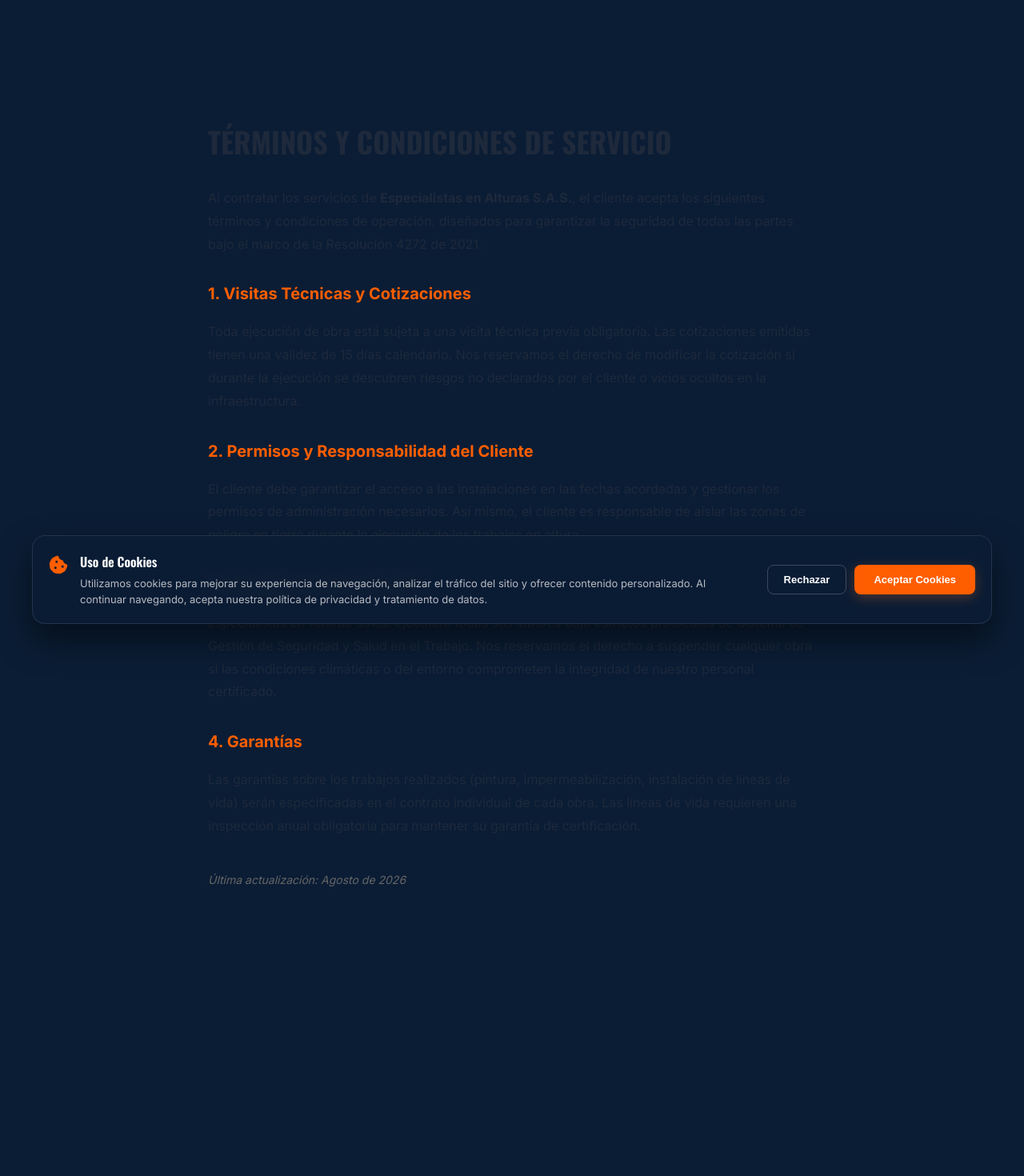
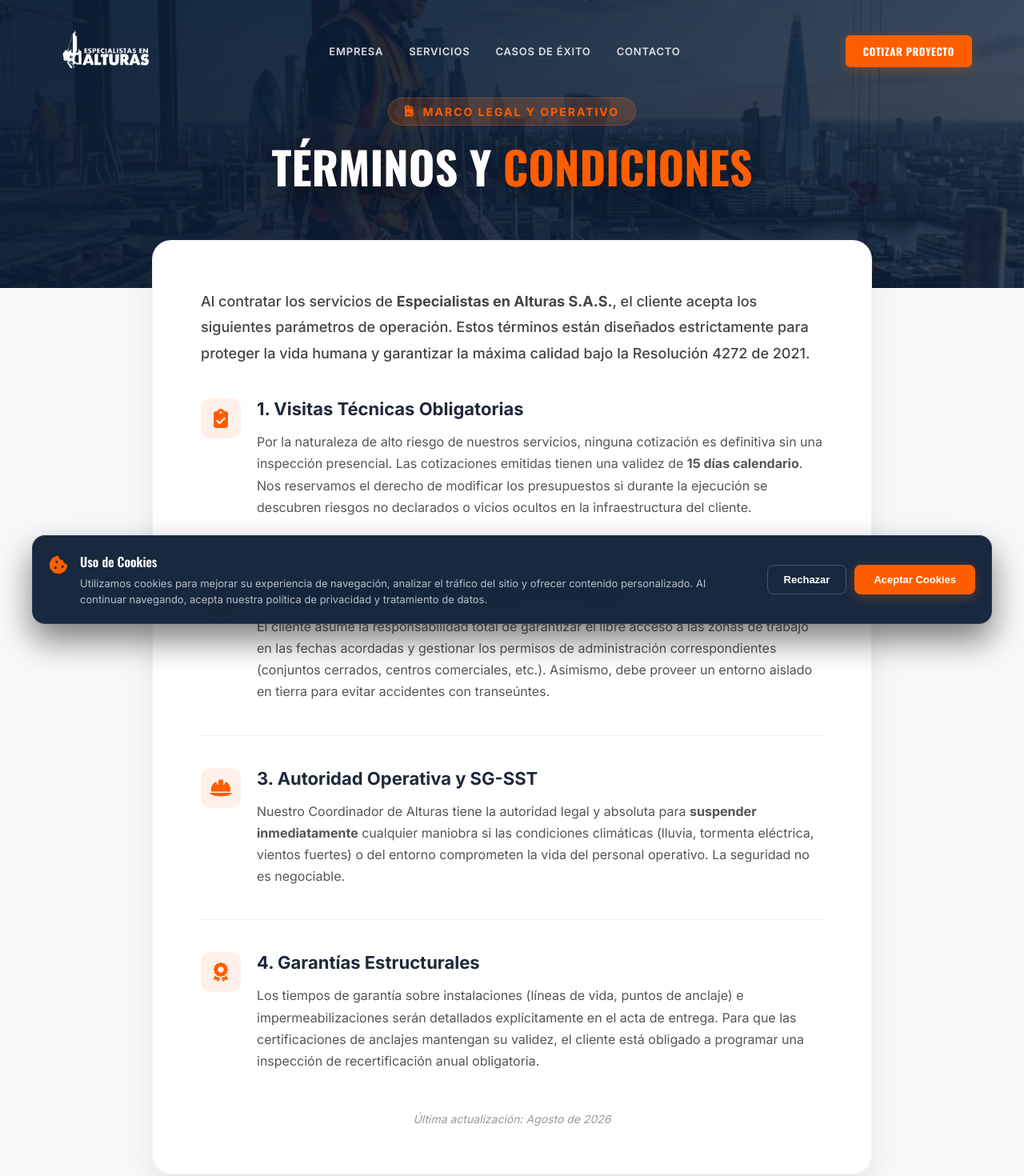
Before and after one commit to dpc2802/ESP_EN_ALTURAS, a Next.js app: page /terminos-y-condiciones in a window 1280 px wide. Shown: the top 1470 px of the page at 80% size. Before the commit the page ends 1192 px from the top, so only its background shows below. Built offline with nearby package versions, Linux system fonts and the light colour scheme.

Commit message:
style: completely redesign privacy and terms pages to premium UI

```diff
--- a/src/app/terminos-y-condiciones/page.js
+++ b/src/app/terminos-y-condiciones/page.js
@@ -1,44 +1,119 @@
-export const metadata = {
-  title: 'Términos y Condiciones | Especialistas en Alturas SAS',
-  description: 'Términos y condiciones de prestación de servicios de Especialistas en Alturas SAS.',
+"use client";
+import { motion } from "framer-motion";
+import Image from "next/image";
+import Header from "../components/Header";
+import Footer from "../components/Footer";
+
+const fadeUp = {
+  hidden: { opacity: 0, y: 30 },
+  show: { opacity: 1, y: 0, transition: { duration: 0.6, ease: "easeOut" } }
 };
 
 export default function TerminosYCondiciones() {
   return (
-    <main style={{ padding: '150px 20px 80px', maxWidth: '800px', margin: '0 auto', color: 'var(--navy)', minHeight: '100vh' }}>
-      <h1 style={{ fontSize: '36px', fontWeight: 900, marginBottom: '30px', color: 'var(--navy)', fontFamily: 'var(--font-head)' }}>
-        TÉRMINOS Y CONDICIONES DE SERVICIO
-      </h1>
+    <>
+      <Header />
+      <main style={{ background: '#f8f9fa', minHeight: '100vh', paddingBottom: '100px' }}>
 
-      <div style={{ lineHeight: '1.8', fontSize: '16px' }}>
-        <p style={{ marginBottom: '20px' }}>
-          Al contratar los servicios de <strong>Especialistas en Alturas S.A.S.</strong>, el cliente acepta los siguientes términos y condiciones de operación, diseñados para garantizar la seguridad de todas las partes bajo el marco de la Resolución 4272 de 2021.
-        </p>
+        {/* Premium Hero Section */}
+        <section style={{ position: 'relative', height: '45vh', minHeight: '350px', display: 'flex', alignItems: 'center', justifyContent: 'center', overflow: 'hidden' }}>
+          <div style={{ position: 'absolute', inset: 0, zIndex: 0 }}>
+            <Image src="/assets/hero_heights.jpg" alt="Términos y Condiciones Background" fill style={{ objectFit: 'cover' }} priority />
+          </div>
+          <div style={{ position: 'absolute', inset: 0, background: 'linear-gradient(to right, rgba(11,29,53,0.95), rgba(11,29,53,0.8))', zIndex: 1 }} />
 
-        <h3 style={{ fontSize: '20px', fontWeight: 700, margin: '30px 0 15px', color: 'var(--orange)' }}>1. Visitas Técnicas y Cotizaciones</h3>
-        <p style={{ marginBottom: '20px' }}>
-          Toda ejecución de obra está sujeta a una visita técnica previa obligatoria. Las cotizaciones emitidas tienen una validez de 15 días calendario. Nos reservamos el derecho de modificar la cotización si durante la ejecución se descubren riesgos no declarados por el cliente o vicios ocultos en la infraestructura.
-        </p>
+          <motion.div
+            initial="hidden" animate="show" variants={fadeUp}
+            style={{ position: 'relative', zIndex: 2, textAlign: 'center', padding: '0 20px', width: '100%', maxWidth: '800px' }}
+          >
+            <div style={{ display: 'inline-flex', alignItems: 'center', gap: '10px', background: 'rgba(243,107,34,0.2)', padding: '8px 20px', borderRadius: '30px', color: 'var(--orange)', fontWeight: 700, fontSize: '14px', letterSpacing: '2px', textTransform: 'uppercase', marginBottom: '20px', border: '1px solid rgba(243,107,34,0.3)' }}>
+              <i className="fa-solid fa-file-contract"></i> Marco Legal y Operativo
+            </div>
+            <h1 style={{ color: '#fff', fontSize: 'clamp(32px, 5vw, 56px)', fontFamily: 'var(--font-head)', fontWeight: 900, lineHeight: 1.1, textTransform: 'uppercase', textShadow: '0 10px 30px rgba(0,0,0,0.5)' }}>
+              Términos y <span style={{ color: 'var(--orange)' }}>Condiciones</span>
+            </h1>
+          </motion.div>
+        </section>
 
-        <h3 style={{ fontSize: '20px', fontWeight: 700, margin: '30px 0 15px', color: 'var(--orange)' }}>2. Permisos y Responsabilidad del Cliente</h3>
-        <p style={{ marginBottom: '20px' }}>
-          El cliente debe garantizar el acceso a las instalaciones en las fechas acordadas y gestionar los permisos de administración necesarios. Así mismo, el cliente es responsable de aislar las zonas de peligro en tierra durante la ejecución de los trabajos en altura.
-        </p>
+        {/* Content Section */}
+        <div style={{ position: 'relative', zIndex: 10, marginTop: '-60px', padding: '0 20px' }}>
+          <motion.div
+            initial={{ opacity: 0, y: 40 }} animate={{ opacity: 1, y: 0 }} transition={{ delay: 0.2, duration: 0.6 }}
+            style={{ maxWidth: '900px', margin: '0 auto', background: '#fff', borderRadius: '24px', padding: 'clamp(30px, 5vw, 60px)', boxShadow: '0 20px 40px rgba(0,0,0,0.08)', border: '1px solid rgba(0,0,0,0.05)' }}
+          >
+            <p style={{ fontSize: '18px', lineHeight: '1.8', color: '#444', marginBottom: '40px', fontWeight: 500 }}>
+              Al contratar los servicios de <strong style={{ color: 'var(--navy)' }}>Especialistas en Alturas S.A.S.</strong>, el cliente acepta los siguientes parámetros de operación. Estos términos están diseñados estrictamente para proteger la vida humana y garantizar la máxima calidad bajo la Resolución 4272 de 2021.
+            </p>
 
-        <h3 style={{ fontSize: '20px', fontWeight: 700, margin: '30px 0 15px', color: 'var(--orange)' }}>3. Cumplimiento de SG-SST</h3>
-        <p style={{ marginBottom: '20px' }}>
-          Especialistas en Alturas S.A.S. ejecutará todas sus labores bajo estrictos protocolos de Sistema de Gestión de Seguridad y Salud en el Trabajo. Nos reservamos el derecho a suspender cualquier obra si las condiciones climáticas o del entorno comprometen la integridad de nuestro personal certificado.
-        </p>
+            <div style={{ display: 'flex', flexDirection: 'column', gap: '40px' }}>
 
-        <h3 style={{ fontSize: '20px', fontWeight: 700, margin: '30px 0 15px', color: 'var(--orange)' }}>4. Garantías</h3>
-        <p style={{ marginBottom: '20px' }}>
-          Las garantías sobre los trabajos realizados (pintura, impermeabilización, instalación de líneas de vida) serán especificadas en el contrato individual de cada obra. Las líneas de vida requieren una inspección anual obligatoria para mantener su garantía de certificación.
-        </p>
+              {/* Item 1 */}
+              <div style={{ display: 'flex', gap: '20px' }}>
+                <div style={{ flexShrink: 0, width: '50px', height: '50px', background: 'rgba(243,107,34,0.1)', borderRadius: '12px', display: 'flex', alignItems: 'center', justifyContent: 'center', color: 'var(--orange)', fontSize: '24px' }}>
+                  <i className="fa-solid fa-clipboard-check"></i>
+                </div>
+                <div>
+                  <h3 style={{ fontSize: '22px', fontWeight: 800, color: 'var(--navy)', marginBottom: '15px' }}>1. Visitas Técnicas Obligatorias</h3>
+                  <p style={{ color: '#555', lineHeight: '1.7' }}>
+                    Por la naturaleza de alto riesgo de nuestros servicios, ninguna cotización es definitiva sin una inspección presencial. Las cotizaciones emitidas tienen una validez de <strong>15 días calendario</strong>. Nos reservamos el derecho de modificar los presupuestos si durante la ejecución se descubren riesgos no declarados o vicios ocultos en la infraestructura del cliente.
+                  </p>
+                </div>
+              </div>
 
-        <p style={{ marginTop: '40px', fontSize: '14px', color: '#666' }}>
-          <em>Última actualización: Agosto de 2026</em>
-        </p>
-      </div>
-    </main>
+              <hr style={{ border: 'none', borderTop: '1px solid #eee' }} />
+
+              {/* Item 2 */}
+              <div style={{ display: 'flex', gap: '20px' }}>
+                <div style={{ flexShrink: 0, width: '50px', height: '50px', background: 'rgba(243,107,34,0.1)', borderRadius: '12px', display: 'flex', alignItems: 'center', justifyContent: 'center', color: 'var(--orange)', fontSize: '24px' }}>
+                  <i className="fa-solid fa-building-shield"></i>
+                </div>
+                <div>
+                  <h3 style={{ fontSize: '22px', fontWeight: 800, color: 'var(--navy)', marginBottom: '15px' }}>2. Responsabilidad de Accesos y Permisos</h3>
+                  <p style={{ color: '#555', lineHeight: '1.7' }}>
+                    El cliente asume la responsabilidad total de garantizar el libre acceso a las zonas de trabajo en las fechas acordadas y gestionar los permisos de administración correspondientes (conjuntos cerrados, centros comerciales, etc.). Asimismo, debe proveer un entorno aislado en tierra para evitar accidentes con transeúntes.
+                  </p>
+                </div>
+              </div>
+
+              <hr style={{ border: 'none', borderTop: '1px solid #eee' }} />
+
+              {/* Item 3 */}
+              <div style={{ display: 'flex', gap: '20px' }}>
+                <div style={{ flexShrink: 0, width: '50px', height: '50px', background: 'rgba(243,107,34,0.1)', borderRadius: '12px', display: 'flex', alignItems: 'center', justifyContent: 'center', color: 'var(--orange)', fontSize: '24px' }}>
+                  <i className="fa-solid fa-helmet-safety"></i>
+                </div>
+                <div>
+                  <h3 style={{ fontSize: '22px', fontWeight: 800, color: 'var(--navy)', marginBottom: '15px' }}>3. Autoridad Operativa y SG-SST</h3>
+                  <p style={{ color: '#555', lineHeight: '1.7' }}>
+                    Nuestro Coordinador de Alturas tiene la autoridad legal y absoluta para <strong>suspender inmediatamente</strong> cualquier maniobra si las condiciones climáticas (lluvia, tormenta eléctrica, vientos fuertes) o del entorno comprometen la vida del personal operativo. La seguridad no es negociable.
+                  </p>
+                </div>
+              </div>
+
+              <hr style={{ border: 'none', borderTop: '1px solid #eee' }} />
+
+              {/* Item 4 */}
+              <div style={{ display: 'flex', gap: '20px' }}>
+                <div style={{ flexShrink: 0, width: '50px', height: '50px', background: 'rgba(243,107,34,0.1)', borderRadius: '12px', display: 'flex', alignItems: 'center', justifyContent: 'center', color: 'var(--orange)', fontSize: '24px' }}>
+                  <i className="fa-solid fa-award"></i>
+                </div>
+                <div>
+                  <h3 style={{ fontSize: '22px', fontWeight: 800, color: 'var(--navy)', marginBottom: '15px' }}>4. Garantías Estructurales</h3>
+                  <p style={{ color: '#555', lineHeight: '1.7' }}>
+                    Los tiempos de garantía sobre instalaciones (líneas de vida, puntos de anclaje) e impermeabilizaciones serán detallados explícitamente en el acta de entrega. Para que las certificaciones de anclajes mantengan su validez, el cliente está obligado a programar una inspección de recertificación anual obligatoria.
+                  </p>
+                </div>
+              </div>
+
+            </div>
+
+            <div style={{ marginTop: '50px', textAlign: 'center', color: '#999', fontSize: '14px' }}>
+              <em>Última actualización: Agosto de 2026</em>
+            </div>
+          </motion.div>
+        </div>
+      </main>
+      <Footer />
+    </>
   );
 }
```
Also changed, not shown: src/app/politica-privacidad/page.js (+93 -26 lines).
